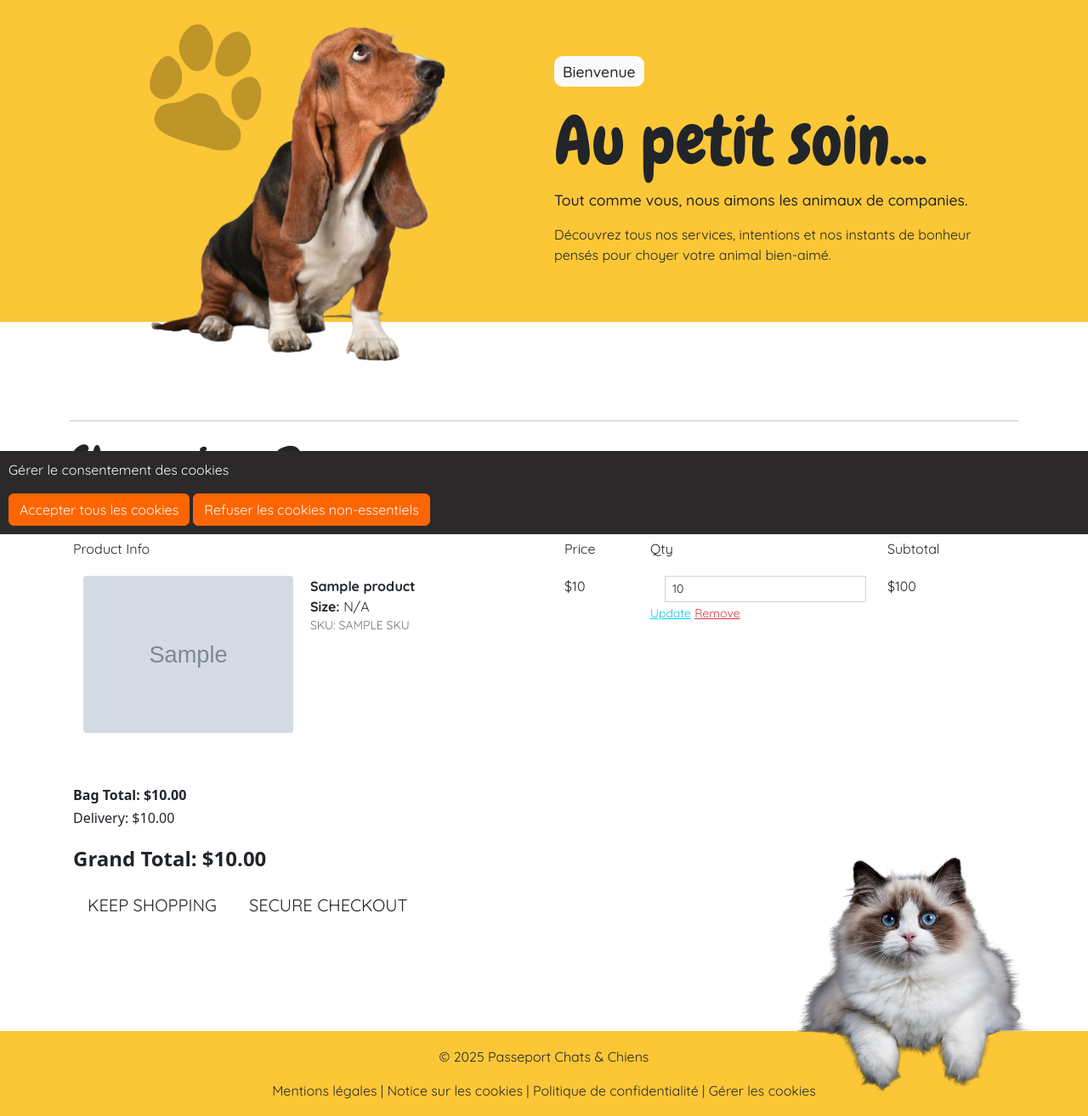
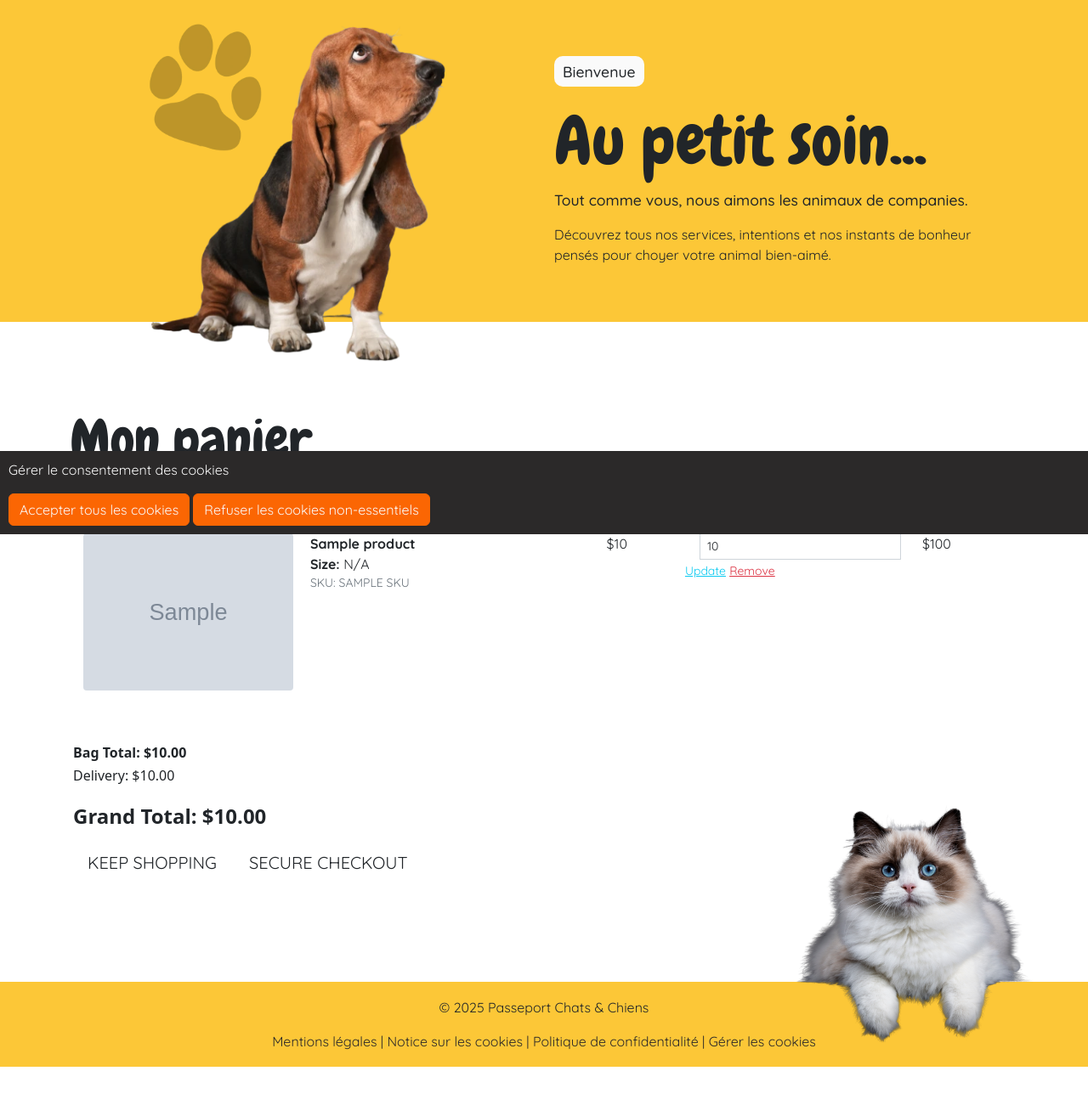
Before and after one commit to PhilippeItsMe/ci-passeport-chats-et-chiens-portfolio5-v2, a Django app: template bag/templates/bag/bag.html in a window 1280 px wide. Shown: the part 171-1485 px from the top of the page at 85% size. After the commit the page ends 1427 px from the top, so only its background shows below. Run offline with Django 4.2, Linux system fonts and the light colour scheme; the template is opened without the code that fills it: most values are stand-ins (such as "Sample title", 1, 10 or a date in 2020); grey boxes marked "Sample" are stand-in pictures.

Commit message:
Stucturing bat.html

```diff
--- a/bag/templates/bag/bag.html
+++ b/bag/templates/bag/bag.html
@@ -2,42 +2,34 @@
 {% load static %}
 {% load bag_tools %}
 
-{% block page_header %}
-<div class="container header-container">
-    <div class="row">
-        <div class="col"></div>
-    </div>
-</div>
-{% endblock %}
 
 {% block content %}
-<div class="overlay"></div>
-<div class="container mb-2">
+<div class="container">
+    <!--Titre-->
     <div class="row">
         <div class="col">
-            <hr>
-            <h2 class="logo-font mb-4">Shopping Bag</h2>
-            <hr>
+            <h2 class="logo-font mb-4">Mon panier</h2>
         </div>
     </div>
-
     <div class="row">
         <div class="col">
             {% if bag_items %}
             <div class="table-responsive rounded">
                 <table class="table table-sm table-borderless">
                     <thead class="text-black">
+                        <!--Label-->
                         <tr>
-                            <th scope="col">Product Info</th>
+                            <th scope="col">Produit</th>
                             <th scope="col"></th>
-                            <th scope="col">Price</th>
-                            <th scope="col">Qty</th>
-                            <th scope="col">Subtotal</th>
+                            <th scope="col">Prix</th>
+                            <th scope="col">Quantité</th>
+                            <th scope="col">Total</th>
                         </tr>
                     </thead>
 
                     {% for item in bag_items %}
                     <tr>
+                        <!--Image-->
                         <td class="p-3 w-25">
                             {% if item.product.image %}
                             <img class="img-fluid rounded" src="{{ item.product.image.url }}"
@@ -47,6 +39,7 @@
                                 alt="{{ item.product.name }}">
                             {% endif %}
                         </td>
+                        <!--Name and description-->
                         <td class="py-3">
                             <p class="my-0"><strong>{{ item.product.name }}</strong></p>
                             <p class="my-0"><strong>Size:
@@ -54,9 +47,11 @@
                             </p>
                             <p class="my-0 small text-muted">SKU: {{ item.product.sku|upper }}</p>
                         </td>
+                        <!--Prix-->
                         <td class="py-3">
                             <p class="my-0">${{ item.product.price }}</p>
                         </td>
+                        <!--Quantité-->
                         <td class="py-3 w-25">
                             <form class="form update-form" method="POST" action="{% url 'adjust_bag' item.item_id %}">
                                 {% csrf_token %}
@@ -91,11 +86,14 @@
                             <a class="remove-item text-danger float-right" id="remove_{{ item.item_id }}"
                                 data-product_size="{{ item.size }}"><small>Remove</small></a>
                         </td>
+                        <!--Sous-total-->
                         <td class="py-3">
                             <p class="my-0">${{ item.product.price | calc_subtotal:item.quantity }}</p>
                         </td>
                     </tr>
                     {% endfor %}
+
+                    <!--Sous-total & décompte TVA-->
                     <tr>
                         <td colspan="5" class="pt-5 text-right">
                             <h6><strong>Bag Total: ${{ total|floatformat:2 }}</strong></h6>
@@ -139,11 +137,12 @@
         </div>
     </div>
 </div>
+
 {% endblock %}
 
 {% block postloadjs %}
-{{ block.super }}
-{% include 'products/includes/quantity_input_script.html' %}
+
+<script src="{% static 'js/quantity_input_script.js' %}"></script>
 
 <script type="text/javascript">
     // Update quantity on click
@@ -169,4 +168,5 @@
             });
     })
 </script>
+
 {% endblock %}
--- a/my_project/settings.py
+++ b/my_project/settings.py
@@ -55,8 +55,8 @@ INSTALLED_APPS = [
     'pet_owners',
     'vouchers',
     'grpd',
-    'bag',
     'products',
+    'bag.apps.BagConfig', #To have it available
 ]
 
 LOGIN_REDIRECT_URL = '/'
@@ -91,6 +91,7 @@ TEMPLATES = [
                 'django.template.context_processors.request',
                 'django.contrib.auth.context_processors.auth',
                 'django.contrib.messages.context_processors.messages',
+                'bag.contexts.bag_contents', #To have it available
             ],
         },
     },
```
Also changed, not shown: static/js/quantity_input_script.js (added, +41 -0 lines).
